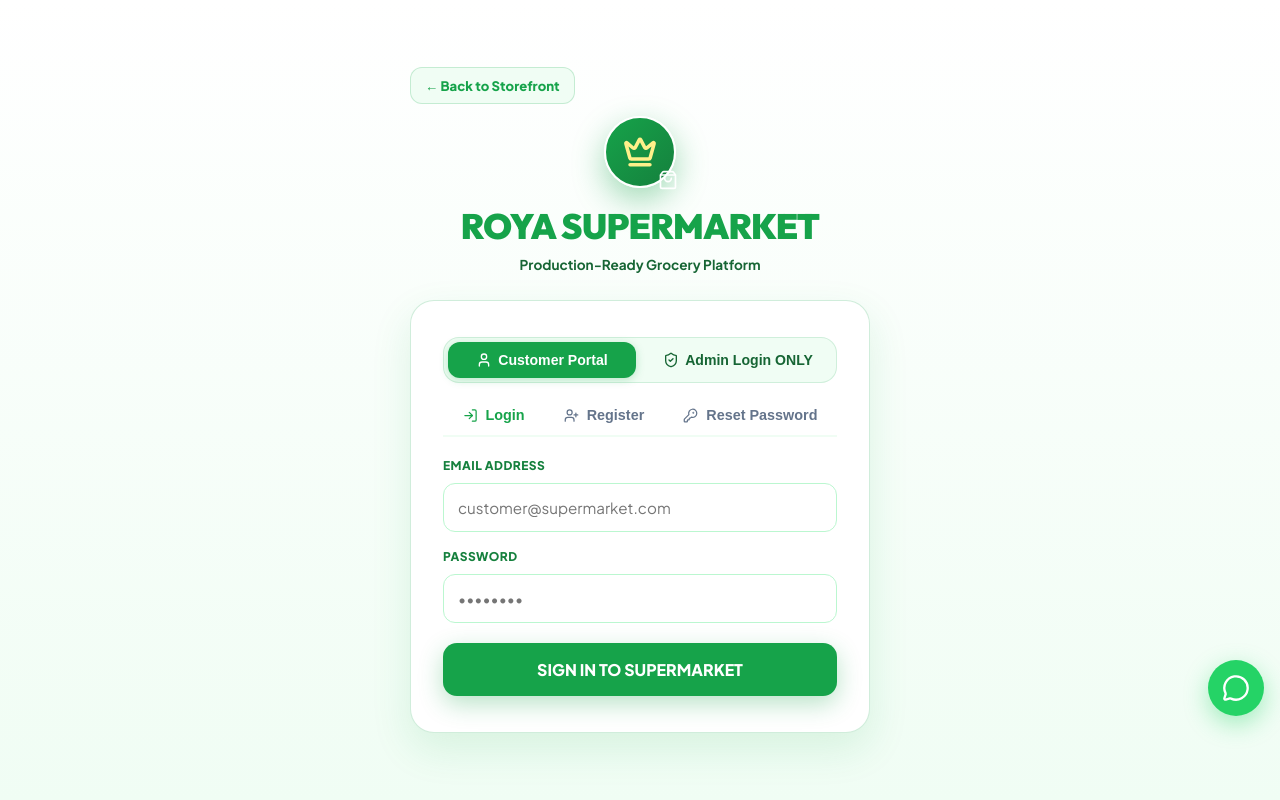
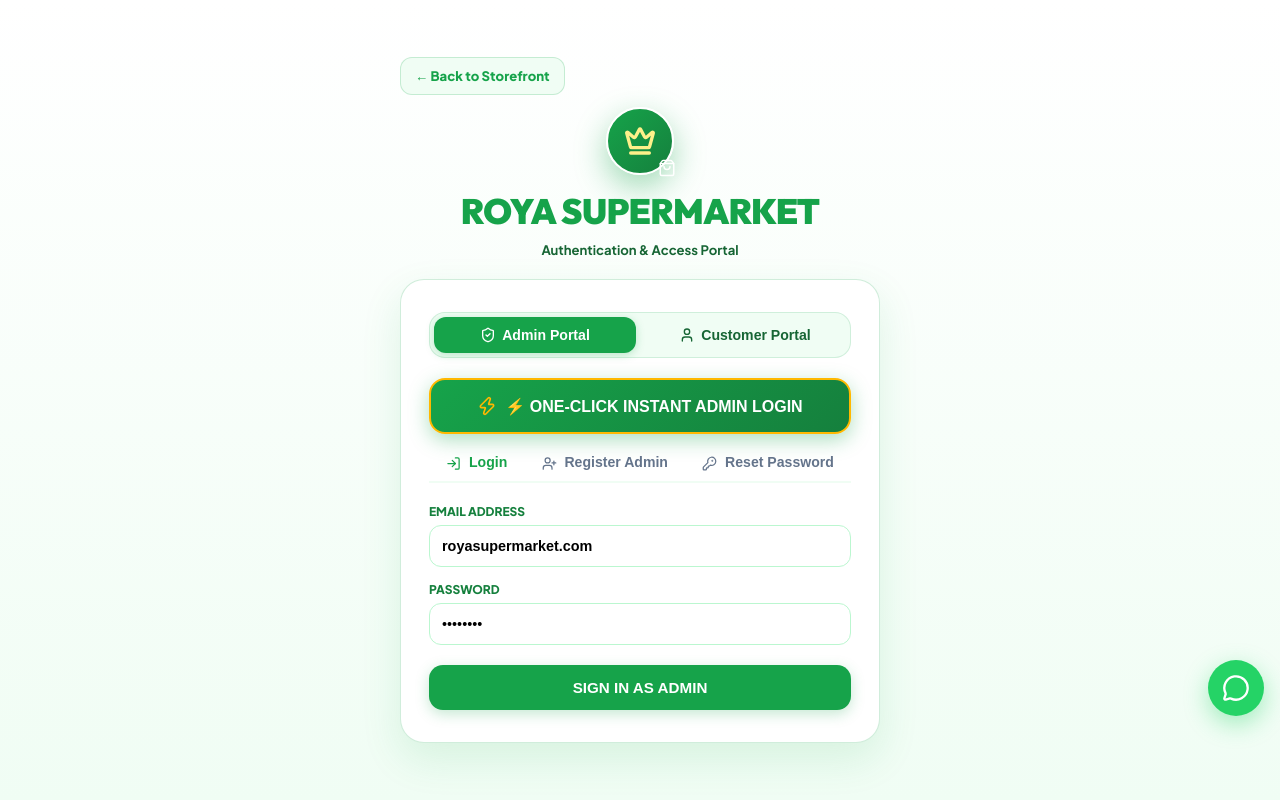
Before and after one commit to aslahfn/roya, a Next.js app: page /login in a window 1280 px wide. Built offline with nearby package versions, Linux system fonts and the light colour scheme.

Commit message:
feat: add instant 1-click admin login button and enable admin registration & login

```diff
--- a/src/app/login/page.tsx
+++ b/src/app/login/page.tsx
@@ -1,26 +1,24 @@
 'use client';
 
 import { useState } from 'react';
-import { useRouter } from 'next/navigation';
 import Link from 'next/link';
-import { Crown, ShoppingBag, User, ShieldCheck, KeyRound, UserPlus, LogIn, ArrowRight } from 'lucide-react';
+import { Crown, ShoppingBag, User, ShieldCheck, KeyRound, UserPlus, LogIn, Sparkles, Zap } from 'lucide-react';
 
 export default function LoginPage() {
-  const [portalRole, setPortalRole] = useState<'customer' | 'admin'>('customer');
+  const [portalRole, setPortalRole] = useState<'customer' | 'admin'>('admin');
   const [mode, setMode] = useState<'login' | 'register' | 'forgot'>('login');
 
   // Form states
   const [name, setName] = useState('');
-  const [email, setEmail] = useState('');
+  const [email, setEmail] = useState('royasupermarket.com');
   const [phone, setPhone] = useState('');
-  const [password, setPassword] = useState('');
+  const [password, setPassword] = useState('roya@123');
   const [error, setError] = useState('');
   const [successMsg, setSuccessMsg] = useState('');
   const [loading, setLoading] = useState(false);
-  const router = useRouter();
 
-  const handleAdminLogin = async (e: React.FormEvent) => {
-    e.preventDefault();
+  // 1-Click Instant Admin Bypass Login
+  const handleInstantAdminLogin = async () => {
     setLoading(true);
     setError('');
     setSuccessMsg('');
@@ -30,8 +28,8 @@ export default function LoginPage() {
         method: 'POST',
         headers: { 'Content-Type': 'application/json' },
         body: JSON.stringify({
-          email: email || 'royasupermarket.com',
-          password: password || 'roya@123',
+          email: 'royasupermarket.com',
+          password: 'roya@123',
           portalRole: 'admin',
         }),
       });
@@ -40,24 +38,25 @@ export default function LoginPage() {
       if (res.ok && data.success) {
         window.location.href = '/admin';
       } else {
-        setError(data.error || 'Invalid Administrator Credentials');
+        setError(data.error || 'Failed to authenticate Admin');
       }
     } catch (err) {
-      setError('Invalid Administrator Credentials');
+      setError('Connection error during instant admin login');
     } finally {
       setLoading(false);
     }
   };
 
-  const handleCustomerAuth = async (e: React.FormEvent) => {
+  const handleSubmit = async (e: React.FormEvent) => {
     e.preventDefault();
     setLoading(true);
     setError('');
     setSuccessMsg('');
 
+    // Registration (Admin or Customer)
     if (mode === 'register') {
       if (!name || !email || !password) {
-        setError('Please fill in all required fields.');
+        setError('Please fill in Name, Email, and Password.');
         setLoading(false);
         return;
       }
@@ -65,12 +64,23 @@ export default function LoginPage() {
         const res = await fetch('/api/auth/register', {
           method: 'POST',
           headers: { 'Content-Type': 'application/json' },
-          body: JSON.stringify({ name, email, phone, password }),
+          body: JSON.stringify({
+            name,
+            email,
+            phone,
+            password,
+            portalRole,
+            role: portalRole === 'admin' ? 'SUPER_ADMIN' : 'CUSTOMER'
+          }),
         });
 
         const data = await res.json();
         if (res.ok && data.success) {
+          if (portalRole === 'admin') {
+            window.location.href = '/admin';
+          } else {
             window.location.href = '/';
+          }
         } else {
           setError(data.error || 'Registration failed');
         }
@@ -82,9 +92,10 @@ export default function LoginPage() {
       return;
     }
 
+    // Forgot Password
     if (mode === 'forgot') {
       if (!email) {
-        setError('Please enter your registered email address.');
+        setError('Please enter your email address.');
         setLoading(false);
         return;
       }
@@ -96,7 +107,7 @@ export default function LoginPage() {
         });
         const data = await res.json();
         if (res.ok && data.success) {
-          setSuccessMsg(data.message || 'Password reset link sent to your email address.');
+          setSuccessMsg(data.message || 'Password reset instructions sent to your email.');
         } else {
           setError(data.error || 'Reset failed');
         }
@@ -108,23 +119,27 @@ export default function LoginPage() {
       return;
     }
 
-    // Customer Login
+    // Login (Admin or Customer)
     try {
       const res = await fetch('/api/auth/login', {
         method: 'POST',
         headers: { 'Content-Type': 'application/json' },
         body: JSON.stringify({
-          email: email || 'customer@supermarket.com',
-          password: password || 'password123',
-          portalRole: 'customer',
+          email: email || (portalRole === 'admin' ? 'royasupermarket.com' : 'customer@supermarket.com'),
+          password: password || (portalRole === 'admin' ? 'roya@123' : 'password123'),
+          portalRole,
         }),
       });
 
       const data = await res.json();
       if (res.ok && data.success) {
+        if (data.role === 'SUPER_ADMIN' || portalRole === 'admin') {
+          window.location.href = '/admin';
+        } else {
           window.location.href = '/';
+        }
       } else {
-        setError(data.error || 'Invalid credentials');
+        setError(data.error || 'Invalid Credentials');
       }
     } catch (err) {
       setError('Connection error during login');
@@ -135,15 +150,15 @@ export default function LoginPage() {
 
   const switchRole = (role: 'customer' | 'admin') => {
     setPortalRole(role);
+    setMode('login');
     setError('');
     setSuccessMsg('');
     if (role === 'admin') {
-      setMode('login'); // Admin ONLY has Login page
       setEmail('royasupermarket.com');
       setPassword('roya@123');
     } else {
-      setEmail('');
-      setPassword('');
+      setEmail('customer@supermarket.com');
+      setPassword('password123');
     }
   };
 
@@ -160,20 +175,20 @@ export default function LoginPage() {
       overflow: 'hidden'
     }}>
 
-      {/* Top Left Navigation */}
-      <div style={{ width: '100%', maxWidth: '460px', marginBottom: '12px', zIndex: 10 }}>
+      {/* Top Navigation */}
+      <div style={{ width: '100%', maxWidth: '480px', marginBottom: '12px', zIndex: 10 }}>
         <Link href="/" style={{ display: 'inline-flex', alignItems: 'center', gap: '6px', color: '#16a34a', fontSize: '0.82rem', fontWeight: 800, textDecoration: 'none', background: '#f0fdf4', padding: '8px 14px', borderRadius: '12px', border: '1px solid rgba(22,163,74,0.2)' }}>
           ← Back to Storefront
         </Link>
       </div>
 
       {/* Brand Header */}
-      <Link href="/" style={{ display: 'flex', flexDirection: 'column', alignItems: 'center', marginBottom: '24px', textDecoration: 'none', position: 'relative', zIndex: 1 }}>
-        <div style={{ position: 'relative', marginBottom: '12px' }}>
+      <Link href="/" style={{ display: 'flex', flexDirection: 'column', alignItems: 'center', marginBottom: '20px', textDecoration: 'none', position: 'relative', zIndex: 1 }}>
+        <div style={{ position: 'relative', marginBottom: '10px' }}>
           <div style={{
             position: 'relative',
-            width: '72px',
-            height: '72px',
+            width: '68px',
+            height: '68px',
             borderRadius: '50%',
             background: 'linear-gradient(135deg, #16A34A 0%, #15803D 100%)',
             color: '#ffffff',
@@ -183,24 +198,24 @@ export default function LoginPage() {
             boxShadow: '0 12px 32px rgba(22, 163, 74, 0.4)',
             border: '2.5px solid #ffffff'
           }}>
-            <Crown size={34} color="#FEF08A" strokeWidth={2.5} />
-            <ShoppingBag size={20} color="#ffffff" style={{ position: 'absolute', bottom: '-4px', right: '-4px' }} />
+            <Crown size={32} color="#FEF08A" strokeWidth={2.5} />
+            <ShoppingBag size={18} color="#ffffff" style={{ position: 'absolute', bottom: '-4px', right: '-4px' }} />
           </div>
         </div>
 
         <h1 style={{ fontFamily: 'var(--font-heading)', fontSize: '2.2rem', fontWeight: 900, color: '#16A34A', letterSpacing: '-0.02em', textAlign: 'center', margin: 0 }}>
           ROYA SUPERMARKET
         </h1>
-        <p style={{ fontSize: '0.85rem', color: '#166534', fontWeight: 700, marginTop: '2px' }}>
-          Production-Ready Grocery Platform
+        <p style={{ fontSize: '0.82rem', color: '#166534', fontWeight: 700, marginTop: '2px' }}>
+          Authentication & Access Portal
         </p>
       </Link>
 
       {/* Main Auth Card */}
       <div style={{
         width: '100%',
-        maxWidth: '460px',
-        padding: '36px 32px',
+        maxWidth: '480px',
+        padding: '32px 28px',
         background: '#ffffff',
         boxShadow: '0 16px 40px rgba(22, 163, 74, 0.12)',
         borderRadius: '24px',
@@ -209,7 +224,7 @@ export default function LoginPage() {
         zIndex: 1
       }}>
 
-        {/* Role Selection Tabs */}
+        {/* Role Switcher Tabs */}
         <div style={{
           display: 'grid',
           gridTemplateColumns: '1fr 1fr',
@@ -217,9 +232,31 @@ export default function LoginPage() {
           background: '#F0FDF4',
           padding: '4px',
           borderRadius: '16px',
-          marginBottom: '24px',
+          marginBottom: '20px',
           border: '1px solid rgba(22, 163, 74, 0.15)'
         }}>
+          <button
+            type="button"
+            onClick={() => switchRole('admin')}
+            style={{
+              padding: '10px',
+              borderRadius: '12px',
+              border: 'none',
+              fontWeight: 800,
+              fontSize: '0.88rem',
+              cursor: 'pointer',
+              display: 'flex',
+              alignItems: 'center',
+              justifyContent: 'center',
+              gap: '6px',
+              background: portalRole === 'admin' ? '#16A34A' : 'transparent',
+              color: portalRole === 'admin' ? '#ffffff' : '#166534',
+              boxShadow: portalRole === 'admin' ? '0 2px 8px rgba(22,163,74,0.25)' : 'none'
+            }}
+          >
+            <ShieldCheck size={16} /> Admin Portal
+          </button>
+
           <button
             type="button"
             onClick={() => switchRole('customer')}
@@ -241,31 +278,64 @@ export default function LoginPage() {
           >
             <User size={16} /> Customer Portal
           </button>
+        </div>
 
+        {/* 1-CLICK INSTANT ADMIN BYPASS BUTTON */}
+        {portalRole === 'admin' && (
+          <div style={{ marginBottom: '20px' }}>
             <button
               type="button"
-            onClick={() => switchRole('admin')}
+              onClick={handleInstantAdminLogin}
+              disabled={loading}
               style={{
-              padding: '10px',
-              borderRadius: '12px',
-              border: 'none',
-              fontWeight: 800,
-              fontSize: '0.88rem',
+                width: '100%',
+                padding: '16px',
+                borderRadius: '16px',
+                background: 'linear-gradient(135deg, #16A34A 0%, #15803D 100%)',
+                color: '#ffffff',
+                border: '2px solid #FFB800',
+                fontWeight: 900,
+                fontSize: '1rem',
                 cursor: 'pointer',
                 display: 'flex',
                 alignItems: 'center',
                 justifyContent: 'center',
-              gap: '6px',
-              background: portalRole === 'admin' ? '#16A34A' : 'transparent',
-              color: portalRole === 'admin' ? '#ffffff' : '#166534',
-              boxShadow: portalRole === 'admin' ? '0 2px 8px rgba(22,163,74,0.25)' : 'none'
+                gap: '8px',
+                boxShadow: '0 6px 20px rgba(22, 163, 74, 0.35)'
               }}
             >
-            <ShieldCheck size={16} /> Admin Login ONLY
+              <Zap size={20} color="#FFB800" />
+              <span>⚡ ONE-CLICK INSTANT ADMIN LOGIN</span>
+            </button>
+          </div>
+        )}
+
+        {/* Mode Switcher: Login vs Register vs Reset */}
+        <div style={{ display: 'flex', justifyContent: 'space-around', borderBottom: '2px solid #f0fdf4', paddingBottom: '10px', marginBottom: '20px' }}>
+          <button
+            type="button"
+            onClick={() => { setMode('login'); setError(''); setSuccessMsg(''); }}
+            style={{ background: 'none', border: 'none', fontWeight: mode === 'login' ? 800 : 600, color: mode === 'login' ? '#16A34A' : '#64748b', cursor: 'pointer', fontSize: '0.88rem' }}
+          >
+            <LogIn size={15} style={{ verticalAlign: 'middle', marginRight: '4px' }} /> Login
+          </button>
+          <button
+            type="button"
+            onClick={() => { setMode('register'); setError(''); setSuccessMsg(''); }}
+            style={{ background: 'none', border: 'none', fontWeight: mode === 'register' ? 800 : 600, color: mode === 'register' ? '#16A34A' : '#64748b', cursor: 'pointer', fontSize: '0.88rem' }}
+          >
+            <UserPlus size={15} style={{ verticalAlign: 'middle', marginRight: '4px' }} /> Register {portalRole === 'admin' ? 'Admin' : ''}
+          </button>
+          <button
+            type="button"
+            onClick={() => { setMode('forgot'); setError(''); setSuccessMsg(''); }}
+            style={{ background: 'none', border: 'none', fontWeight: mode === 'forgot' ? 800 : 600, color: mode === 'forgot' ? '#16A34A' : '#64748b', cursor: 'pointer', fontSize: '0.88rem' }}
+          >
+            <KeyRound size={15} style={{ verticalAlign: 'middle', marginRight: '4px' }} /> Reset Password
           </button>
         </div>
 
-        {/* Feedback Alert */}
+        {/* Alerts */}
         {error && (
           <div style={{
             background: '#FEE2E2',
@@ -273,7 +343,7 @@ export default function LoginPage() {
             color: '#B91C1C',
             padding: '12px 16px',
             borderRadius: '12px',
-            marginBottom: '20px',
+            marginBottom: '16px',
             fontSize: '0.85rem',
             fontWeight: 700,
             textAlign: 'center'
@@ -289,7 +359,7 @@ export default function LoginPage() {
             color: '#15803D',
             padding: '12px 16px',
             borderRadius: '12px',
-            marginBottom: '20px',
+            marginBottom: '16px',
             fontSize: '0.85rem',
             fontWeight: 700,
             textAlign: 'center'
@@ -298,158 +368,85 @@ export default function LoginPage() {
           </div>
         )}
 
-        {/* ADMIN LOGIN ONLY VIEW */}
-        {portalRole === 'admin' ? (
-          <div>
-            <div style={{ textAlign: 'center', marginBottom: '20px' }}>
-              <h2 style={{ fontSize: '1.4rem', fontWeight: 800, color: '#052e16', marginBottom: '4px' }}>
-                Administrator Portal
-              </h2>
-              <p style={{ fontSize: '0.8rem', color: '#166534' }}>
-                Admin access is restricted to fixed credentials only.
-              </p>
-            </div>
-
-            <form onSubmit={handleAdminLogin}>
-              <div className="input-group" style={{ marginBottom: '16px' }}>
-                <label className="input-label" style={{ fontSize: '0.75rem', fontWeight: 800, color: '#15803D' }}>ADMIN EMAIL</label>
+        <form onSubmit={handleSubmit}>
+          {mode === 'register' && (
+            <div style={{ marginBottom: '14px' }}>
+              <label style={{ fontSize: '0.75rem', fontWeight: 800, color: '#15803D', display: 'block', marginBottom: '4px' }}>FULL NAME</label>
               <input
                 type="text"
-                  className="input-field"
-                  value={email}
-                  onChange={(e) => setEmail(e.target.value)}
-                  placeholder="royasupermarket.com"
-                  required
-                  style={{ width: '100%', padding: '14px', borderRadius: '12px', border: '1px solid #bbf7d0', fontSize: '0.95rem', fontWeight: 700 }}
-                />
-              </div>
-
-              <div className="input-group" style={{ marginBottom: '20px' }}>
-                <label className="input-label" style={{ fontSize: '0.75rem', fontWeight: 800, color: '#15803D' }}>ADMIN PASSWORD</label>
-                <input
-                  type="password"
-                  className="input-field"
-                  value={password}
-                  onChange={(e) => setPassword(e.target.value)}
-                  placeholder="••••••••"
-                  required
-                  style={{ width: '100%', padding: '14px', borderRadius: '12px', border: '1px solid #bbf7d0', fontSize: '0.95rem', fontWeight: 700 }}
-                />
-              </div>
-
-              <button
-                type="submit"
-                className="btn btn-primary"
-                disabled={loading}
-                style={{ width: '100%', padding: '16px', fontSize: '1rem', borderRadius: '14px', fontWeight: 800, background: '#16A34A', color: '#fff', border: 'none', cursor: 'pointer' }}
-              >
-                {loading ? 'AUTHENTICATING...' : 'ACCESS ADMIN DASHBOARD'}
-              </button>
-            </form>
-          </div>
-        ) : (
-          /* CUSTOMER AUTHENTICATION VIEW */
-          <div>
-            {/* Customer Sub-Mode Switcher */}
-            <div style={{ display: 'flex', justifyContent: 'space-around', borderBottom: '2px solid #f0fdf4', paddingBottom: '12px', marginBottom: '20px' }}>
-              <button
-                type="button"
-                onClick={() => { setMode('login'); setError(''); setSuccessMsg(''); }}
-                style={{ background: 'none', border: 'none', fontWeight: mode === 'login' ? 800 : 600, color: mode === 'login' ? '#16A34A' : '#64748b', cursor: 'pointer', fontSize: '0.9rem' }}
-              >
-                <LogIn size={15} style={{ verticalAlign: 'middle', marginRight: '4px' }} /> Login
-              </button>
-              <button
-                type="button"
-                onClick={() => { setMode('register'); setError(''); setSuccessMsg(''); }}
-                style={{ background: 'none', border: 'none', fontWeight: mode === 'register' ? 800 : 600, color: mode === 'register' ? '#16A34A' : '#64748b', cursor: 'pointer', fontSize: '0.9rem' }}
-              >
-                <UserPlus size={15} style={{ verticalAlign: 'middle', marginRight: '4px' }} /> Register
-              </button>
-              <button
-                type="button"
-                onClick={() => { setMode('forgot'); setError(''); setSuccessMsg(''); }}
-                style={{ background: 'none', border: 'none', fontWeight: mode === 'forgot' ? 800 : 600, color: mode === 'forgot' ? '#16A34A' : '#64748b', cursor: 'pointer', fontSize: '0.9rem' }}
-              >
-                <KeyRound size={15} style={{ verticalAlign: 'middle', marginRight: '4px' }} /> Reset Password
-              </button>
-            </div>
-
-            <form onSubmit={handleCustomerAuth}>
-              {mode === 'register' && (
-                <div className="input-group" style={{ marginBottom: '16px' }}>
-                  <label className="input-label" style={{ fontSize: '0.75rem', fontWeight: 800, color: '#15803D' }}>FULL NAME</label>
-                  <input
-                    type="text"
-                    className="input-field"
-                    placeholder="John Doe"
+                placeholder={portalRole === 'admin' ? "Admin Name" : "Customer Name"}
                 value={name}
                 onChange={(e) => setName(e.target.value)}
                 required
-                    style={{ width: '100%', padding: '14px', borderRadius: '12px', border: '1px solid #bbf7d0' }}
+                style={{ width: '100%', padding: '12px', borderRadius: '12px', border: '1px solid #bbf7d0', fontSize: '0.9rem' }}
               />
             </div>
           )}
 
-              <div className="input-group" style={{ marginBottom: '16px' }}>
-                <label className="input-label" style={{ fontSize: '0.75rem', fontWeight: 800, color: '#15803D' }}>EMAIL ADDRESS</label>
+          <div style={{ marginBottom: '14px' }}>
+            <label style={{ fontSize: '0.75rem', fontWeight: 800, color: '#15803D', display: 'block', marginBottom: '4px' }}>EMAIL ADDRESS</label>
             <input
-                  type="email"
-                  className="input-field"
-                  placeholder="customer@supermarket.com"
+              type="text"
+              placeholder={portalRole === 'admin' ? "royasupermarket.com" : "customer@supermarket.com"}
               value={email}
               onChange={(e) => setEmail(e.target.value)}
               required
-                  style={{ width: '100%', padding: '14px', borderRadius: '12px', border: '1px solid #bbf7d0' }}
+              style={{ width: '100%', padding: '12px', borderRadius: '12px', border: '1px solid #bbf7d0', fontSize: '0.9rem', fontWeight: 700 }}
             />
           </div>
 
           {mode === 'register' && (
-                <div className="input-group" style={{ marginBottom: '16px' }}>
-                  <label className="input-label" style={{ fontSize: '0.75rem', fontWeight: 800, color: '#15803D' }}>MOBILE NUMBER</label>
+            <div style={{ marginBottom: '14px' }}>
+              <label style={{ fontSize: '0.75rem', fontWeight: 800, color: '#15803D', display: 'block', marginBottom: '4px' }}>MOBILE NUMBER (OPTIONAL)</label>
               <input
                 type="tel"
-                    className="input-field"
                 placeholder="+966 50 123 4567"
                 value={phone}
                 onChange={(e) => setPhone(e.target.value)}
-                    style={{ width: '100%', padding: '14px', borderRadius: '12px', border: '1px solid #bbf7d0' }}
+                style={{ width: '100%', padding: '12px', borderRadius: '12px', border: '1px solid #bbf7d0', fontSize: '0.9rem' }}
               />
             </div>
           )}
 
           {mode !== 'forgot' && (
-                <div className="input-group" style={{ marginBottom: '20px' }}>
-                  <label className="input-label" style={{ fontSize: '0.75rem', fontWeight: 800, color: '#15803D' }}>PASSWORD</label>
+            <div style={{ marginBottom: '20px' }}>
+              <label style={{ fontSize: '0.75rem', fontWeight: 800, color: '#15803D', display: 'block', marginBottom: '4px' }}>PASSWORD</label>
               <input
                 type="password"
-                    className="input-field"
                 placeholder="••••••••"
                 value={password}
                 onChange={(e) => setPassword(e.target.value)}
                 required
-                    style={{ width: '100%', padding: '14px', borderRadius: '12px', border: '1px solid #bbf7d0' }}
+                style={{ width: '100%', padding: '12px', borderRadius: '12px', border: '1px solid #bbf7d0', fontSize: '0.9rem' }}
               />
             </div>
           )}
 
           <button
             type="submit"
-                className="btn btn-primary"
             disabled={loading}
-                style={{ width: '100%', padding: '16px', fontSize: '1rem', borderRadius: '14px', fontWeight: 800, background: '#16A34A', color: '#fff', border: 'none', cursor: 'pointer' }}
+            style={{
+              width: '100%',
+              padding: '14px',
+              fontSize: '0.95rem',
+              borderRadius: '14px',
+              fontWeight: 800,
+              background: '#16A34A',
+              color: '#ffffff',
+              border: 'none',
+              cursor: 'pointer',
+              boxShadow: '0 4px 14px rgba(22, 163, 74, 0.25)'
+            }}
           >
             {loading
               ? 'PROCESSING...'
               : mode === 'register'
-                    ? 'CREATE CUSTOMER ACCOUNT'
+                ? `CREATE ${portalRole.toUpperCase()} ACCOUNT`
                 : mode === 'forgot'
-                      ? 'SEND PASSWORD RESET LINK'
-                      : 'SIGN IN TO SUPERMARKET'}
+                  ? 'SEND RESET LINK'
+                  : `SIGN IN AS ${portalRole.toUpperCase()}`}
           </button>
         </form>
-          </div>
-        )}
 
       </div>
     </div>
```
Also changed, not shown: src/app/api/auth/login/route.ts (+24 -30 lines), src/app/api/auth/register/route.ts (+13 -10 lines). Lines whose indentation alone changed are shown as unchanged.
